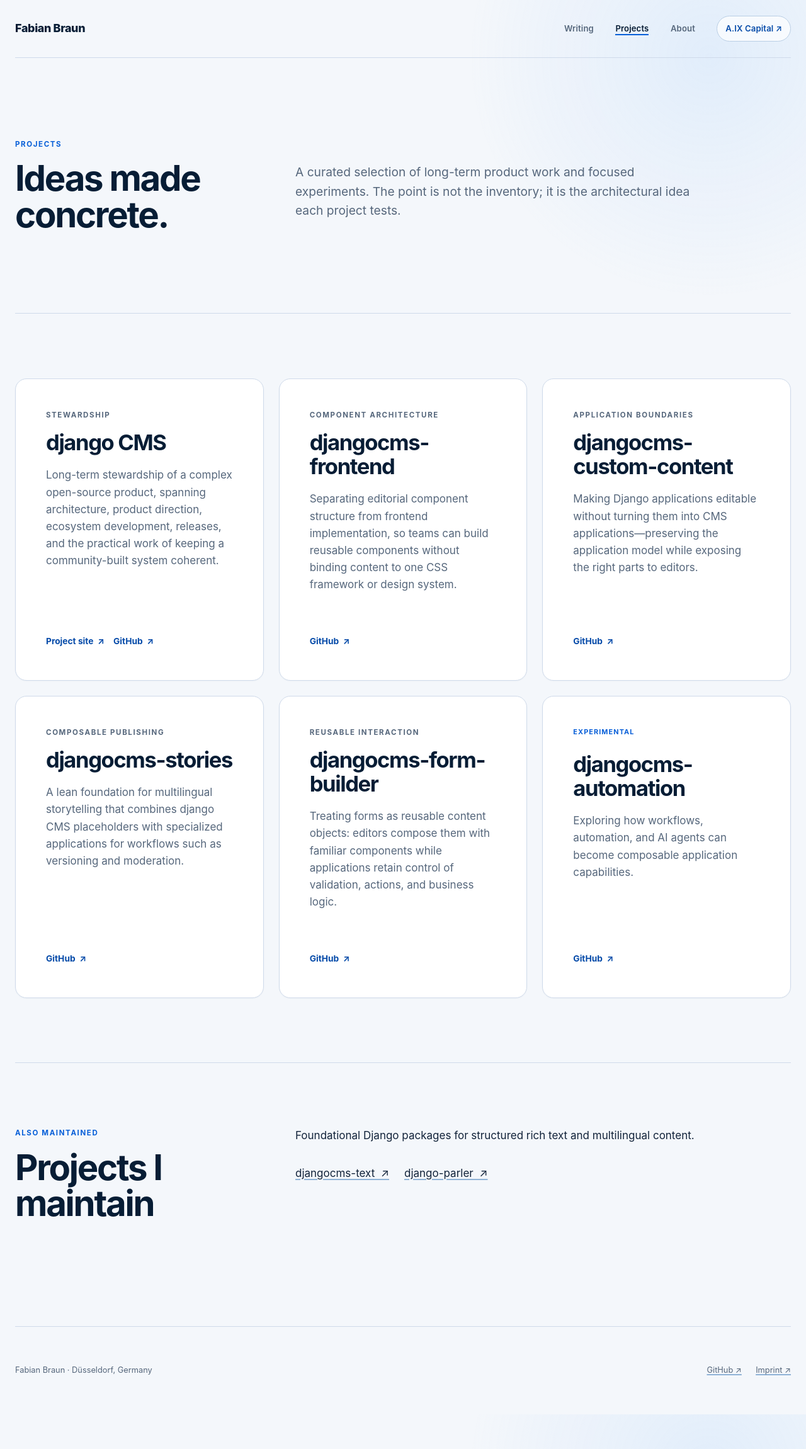
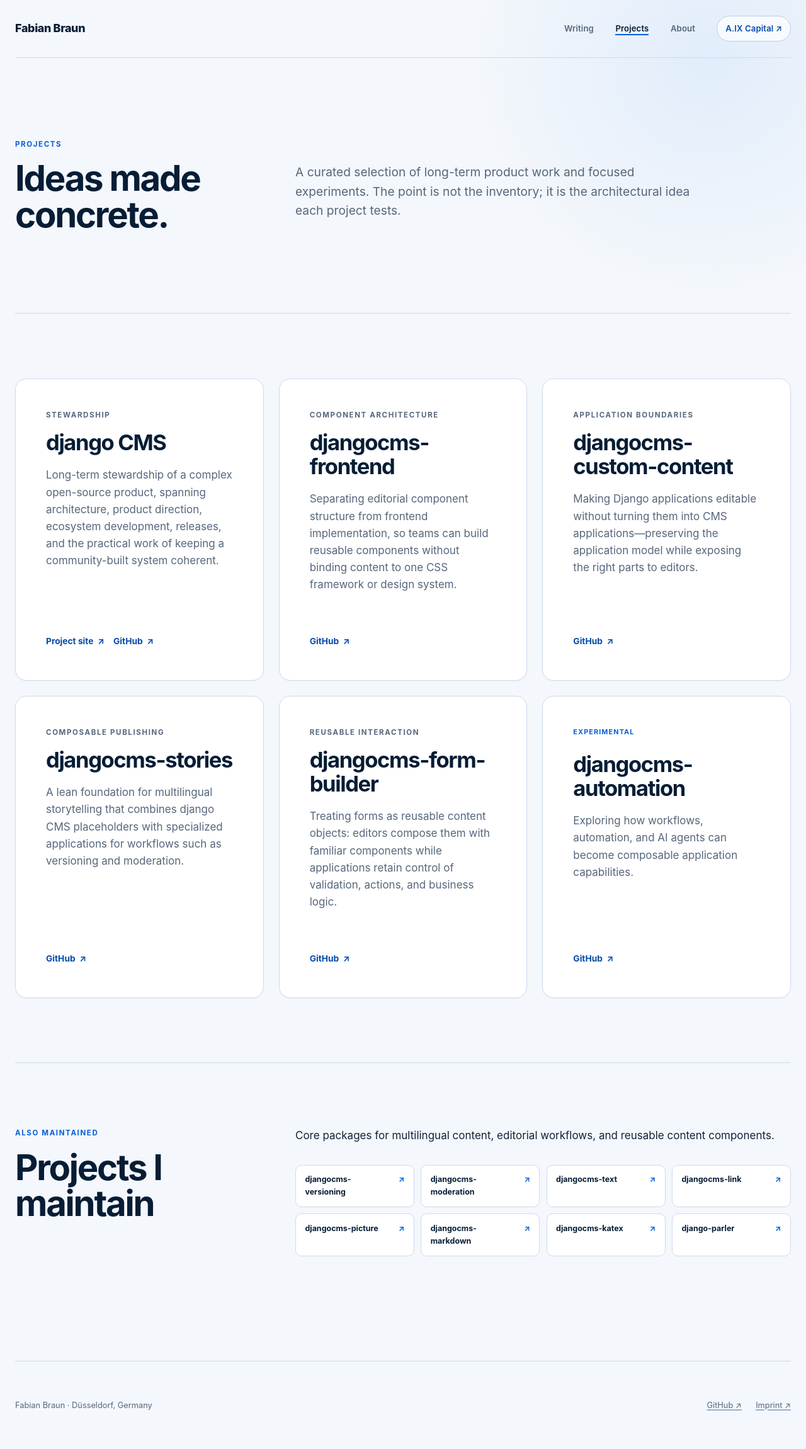
Before and after one commit to fsbraun/fsbraun.github.io, a Jekyll site: the page built from projects.md, in a window 1280 px wide. Shown: the whole page at 63% size. Built offline with Jekyll 4.4.1, drawn with Linux system fonts in a browser that asks for light colours.

Commit message:
Expand maintained project index

```diff
--- a/assets/css/style.css
+++ b/assets/css/style.css
@@ -594,10 +594,38 @@
 }
 
 .other-projects {
+  display: grid;
+  grid-template-columns: repeat(4, minmax(0, 1fr));
+  gap: 0.65rem;
+  margin-top: 2rem;
+}
+
+.other-projects a {
   display: flex;
-  flex-wrap: wrap;
-  gap: 0.75rem 1.5rem;
-  margin-top: 2rem;
+  min-width: 0;
+  justify-content: space-between;
+  gap: 0.75rem;
+  padding: 0.8rem 0.9rem;
+  border: 1px solid var(--line);
+  border-radius: 10px;
+  background: var(--surface);
+  color: var(--navy);
+  font-size: 0.78rem;
+  font-weight: 680;
+  text-decoration: none;
+  transition: border-color 160ms ease, color 160ms ease, transform 160ms ease;
+}
+
+.other-projects a::after {
+  content: "↗";
+  flex: 0 0 auto;
+  color: var(--accent);
+}
+
+.other-projects a:hover {
+  border-color: #9ebce0;
+  color: var(--accent-strong);
+  transform: translateY(-2px);
 }
 
 .about-header {
@@ -865,6 +893,10 @@
     grid-template-columns: repeat(2, minmax(0, 1fr));
   }
 
+  .other-projects {
+    grid-template-columns: repeat(2, minmax(0, 1fr));
+  }
+
   .writing-item-featured {
     grid-column: 1 / -1;
     min-height: 300px;
@@ -983,4 +1015,14 @@
   .writing-item {
     transition: none;
   }
+
+  .other-projects a {
+    transition: none;
+  }
 }
+
+@media (max-width: 440px) {
+  .other-projects {
+    grid-template-columns: 1fr;
+  }
+}
--- a/projects.md
+++ b/projects.md
@@ -76,10 +76,16 @@
       <h2>Projects I maintain</h2>
     </div>
     <div>
-      <p>Foundational Django packages for structured rich text and multilingual content.</p>
+      <p>Core packages for multilingual content, editorial workflows, and reusable content components.</p>
       <div class="other-projects">
-        <a href="https://github.com/django-cms/djangocms-text">djangocms-text&nbsp; ↗</a>
-        <a href="https://github.com/django-parler/django-parler">django-parler&nbsp; ↗</a>
+        <a href="https://github.com/django-cms/djangocms-versioning">djangocms-versioning</a>
+        <a href="https://github.com/django-cms/djangocms-moderation">djangocms-moderation</a>
+        <a href="https://github.com/django-cms/djangocms-text">djangocms-text</a>
+        <a href="https://github.com/django-cms/djangocms-link">djangocms-link</a>
+        <a href="https://github.com/django-cms/djangocms-picture">djangocms-picture</a>
+        <a href="https://github.com/fsbraun/djangocms-markdown">djangocms-markdown</a>
+        <a href="https://github.com/fsbraun/djangocms-katex">djangocms-katex</a>
+        <a href="https://github.com/django-parler/django-parler">django-parler</a>
       </div>
     </div>
   </div>
```
